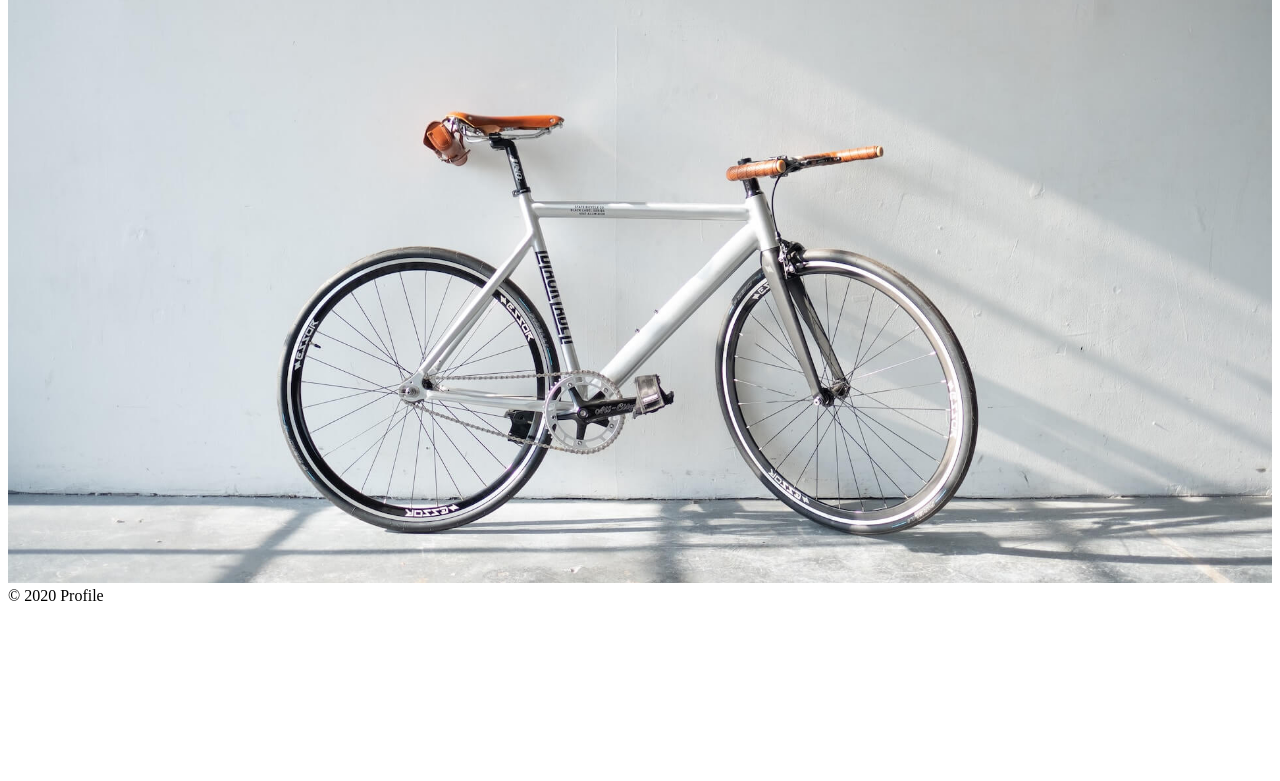
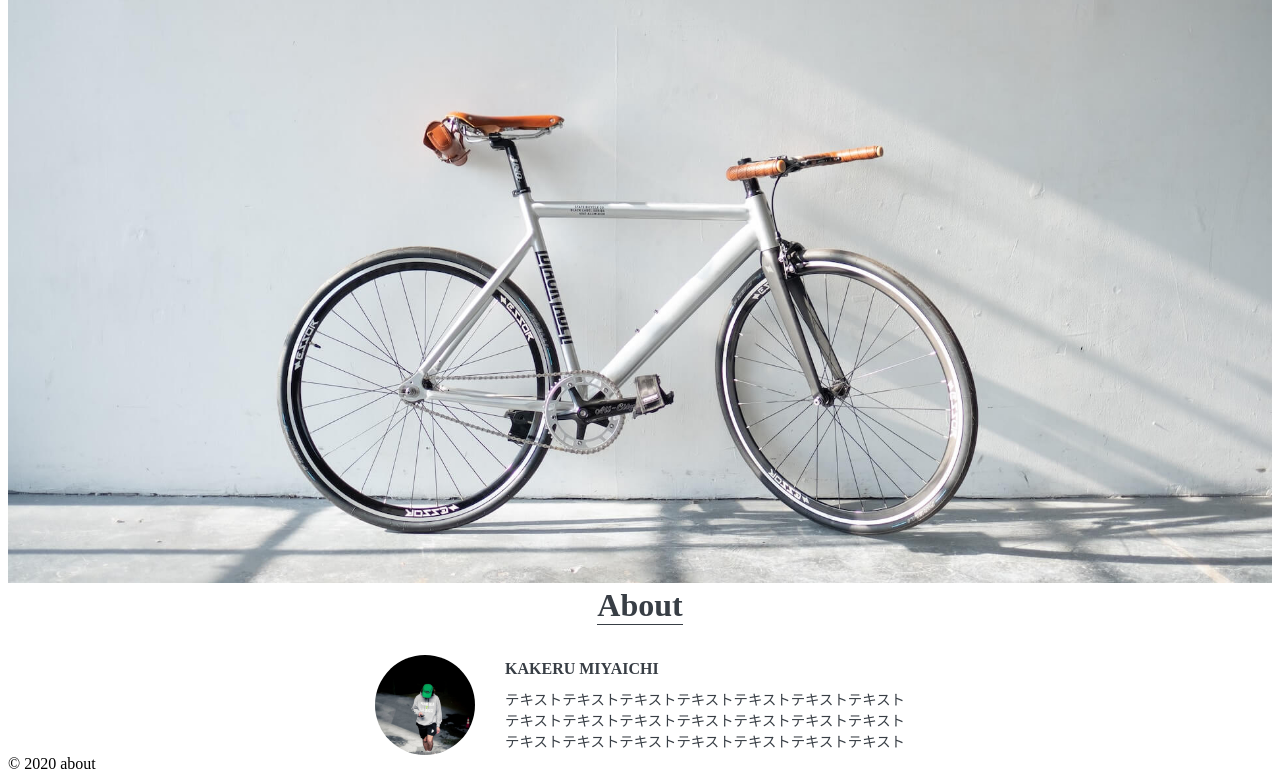
Before and after one commit to hanadaneko/PracticeProgramming, a plain HTML site: page 200_assignment/201_html-css/page.html in a window 1280 px wide. Shown: the part 95-876 px from the top of the page. Before the commit the page ends 800 px from the top, so only its background shows below. Drawn offline with Linux system fonts and the light colour scheme.

Commit message:
feat: Aboutの実装

```diff
--- a/200_assignment/201_html-css/page.css
+++ b/200_assignment/201_html-css/page.css
@@ -8,16 +8,39 @@ a {
   text-decoration: none;
 }
 
-/* multiple content */
+/* multiple */
 
+main {
+  color: #383e45;
+  font-size: 0.9rem;
+}
 .contentWrapper {
   max-width: 1280px;
   margin: 0 auto;
 }
 
+.sectionWapper {
+  display: flex;
+  flex-direction: column;
+  align-items: center;
+  gap: 30px;
+}
+
+.sectionTitle {
+  font-size: 2rem;
+  font-weight: bold;
+  border-bottom: solid 1px #383e45;
+}
+
+.innerName {
+  font-size: 1rem;
+  font-weight: bold;
+  margin-bottom: 10px;
+}
+
 /* header */
 
-header {
+#header {
   display: flex;
   justify-content: space-around;
   align-items: center;
@@ -47,3 +70,23 @@ header {
   height: 600px;
   object-fit: cover;
 }
+
+/* about */
+
+#aboutContentWapper {
+  display: flex;
+  gap: 30px;
+  justify-content: center;
+  align-items: center;
+}
+
+#aboutImage {
+  width: 100px;
+  height: auto;
+  border-radius: 50%;
+}
+
+/* 文言が非常に長い場合でも読みやすいように */
+#aboutText {
+  max-width: 600px;
+}
--- a/200_assignment/201_html-css/page.html
+++ b/200_assignment/201_html-css/page.html
@@ -7,7 +7,7 @@
     <title>assignment_201</title>
   </head>
   <body>
-    <header class="contentWrapper">
+    <header id="header" class="wrapper">
       <img src="./img/logo.svg" alt="logo" id="headerLogo" />
       <nav>
         <ul id="headerMenuItems">
@@ -19,12 +19,18 @@
     </header>
     <main>
       <img src="./img/mainvisual.jpg" alt="mainImage" id="mainImage" />
-      <section>
-        <div>
-          <!-- TODO: abotTitle -->
-        </div>
-        <div>
-          <!-- TODO: aboutContents -->
+      <section class="contentWrapper sectionWapper">
+        <div class="sectionTitle">About</div>
+        <div id="aboutContentWapper">
+          <img src="./img/about.jpg" alt="about" id="aboutImage" />
+          <div id="aboutTexts">
+            <div class="innerName">KAKERU MIYAICHI</div>
+            <div class="innerDescribe">
+              テキストテキストテキストテキストテキストテキストテキスト<br />
+              テキストテキストテキストテキストテキストテキストテキスト<br />
+              テキストテキストテキストテキストテキストテキストテキスト
+            </div>
+          </div>
         </div>
       </section>
       <section>
@@ -36,6 +42,6 @@
         </div>
       </section>
     </main>
-    <footer>© 2020 Profile</footer>
+    <footer>© 2020 about</footer>
   </body>
 </html>
```
